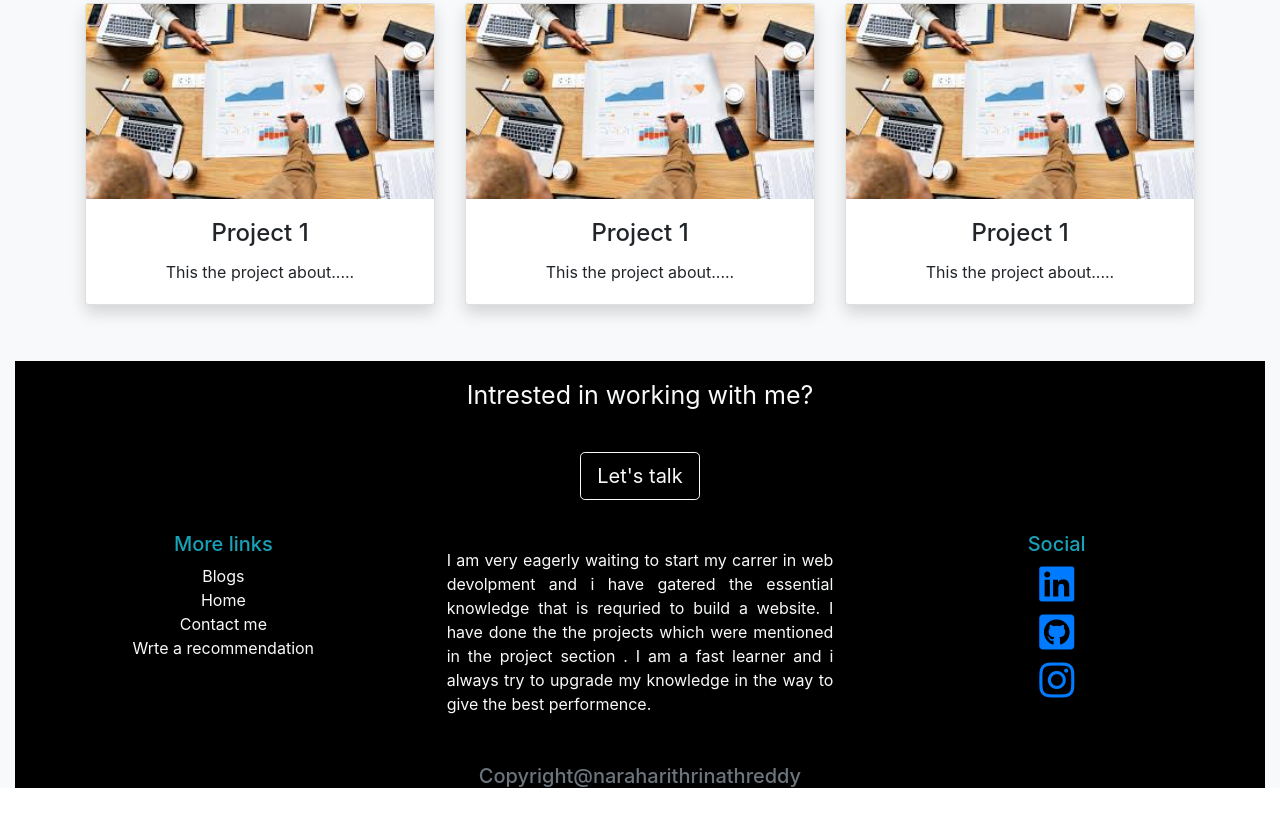
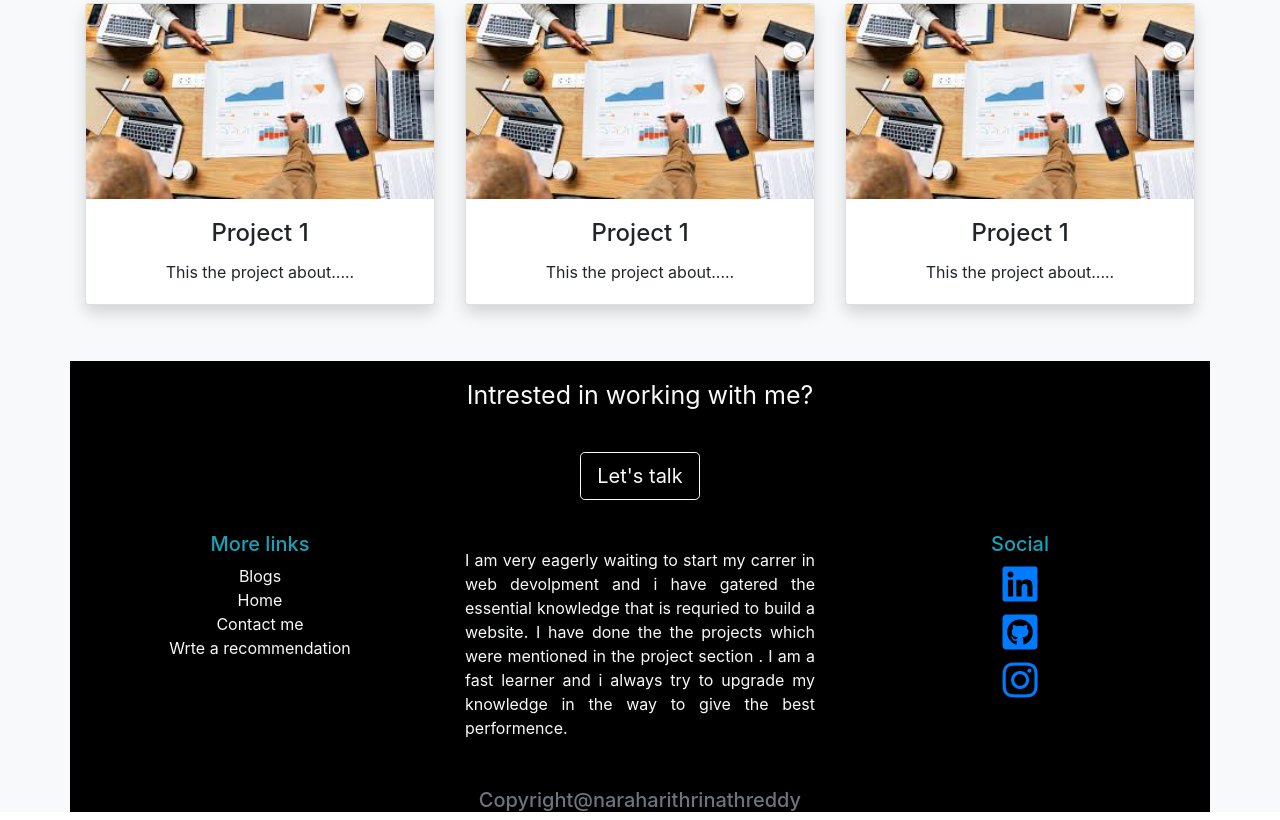
Before and after one commit to ntr3/ntr, a plain HTML site: page index.html in a window 1280 px wide. Shown: the part 2453-3273 px from the top of the page. Before the commit the page ends 3249 px from the top, so only its background shows below. Drawn offline with nearby package versions, Linux system fonts and the light colour scheme.

Commit message:
Update index.html

```diff
--- a/index.html
+++ b/index.html
@@ -291,7 +291,7 @@
 
     <!--fotter section-->
 
-    <footer class="container-fluid text-center text-light" style="background-color: black;">
+    <footer class="container text-center text-light" style="background-color: black;">
       <div class="py-3">
         <div class="text-light" style="font-size: 25px;">
           <div>Intrested in working with me?</div>
```
